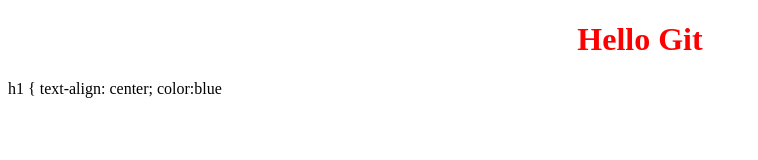
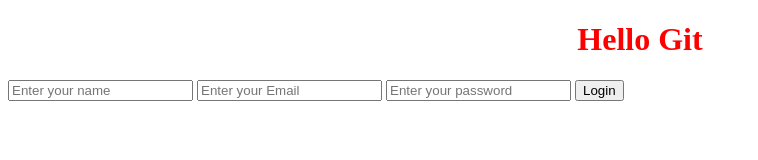
Before and after one commit to Kate-sw/MyFirstAttemptRepository, a plain HTML site: page index.html in a window 1280 px wide. Shown: the whole page, without its empty margins (0-758 px from the left). Drawn offline with Linux system fonts and the light colour scheme.

Commit message:
Added HTML login form

```diff
--- a/index.html
+++ b/index.html
@@ -9,10 +9,12 @@
   </head>
   <body>
     <h1>Hello Git</h1>
-      h1 {
-        text-align: center;
-        color:blue
-    </style>
+    <form>
+      <input type="text" placeholder="Enter your name" />
+      <input type="email" placeholder="Enter your Email" />
+      <input type="password" placeholder="Enter your password" />
+      <input type="submit" value="Login" placeholder="Enter your password" />
+    </form>
     <script src="index.js"></script>
   </body>
 </html>
```
